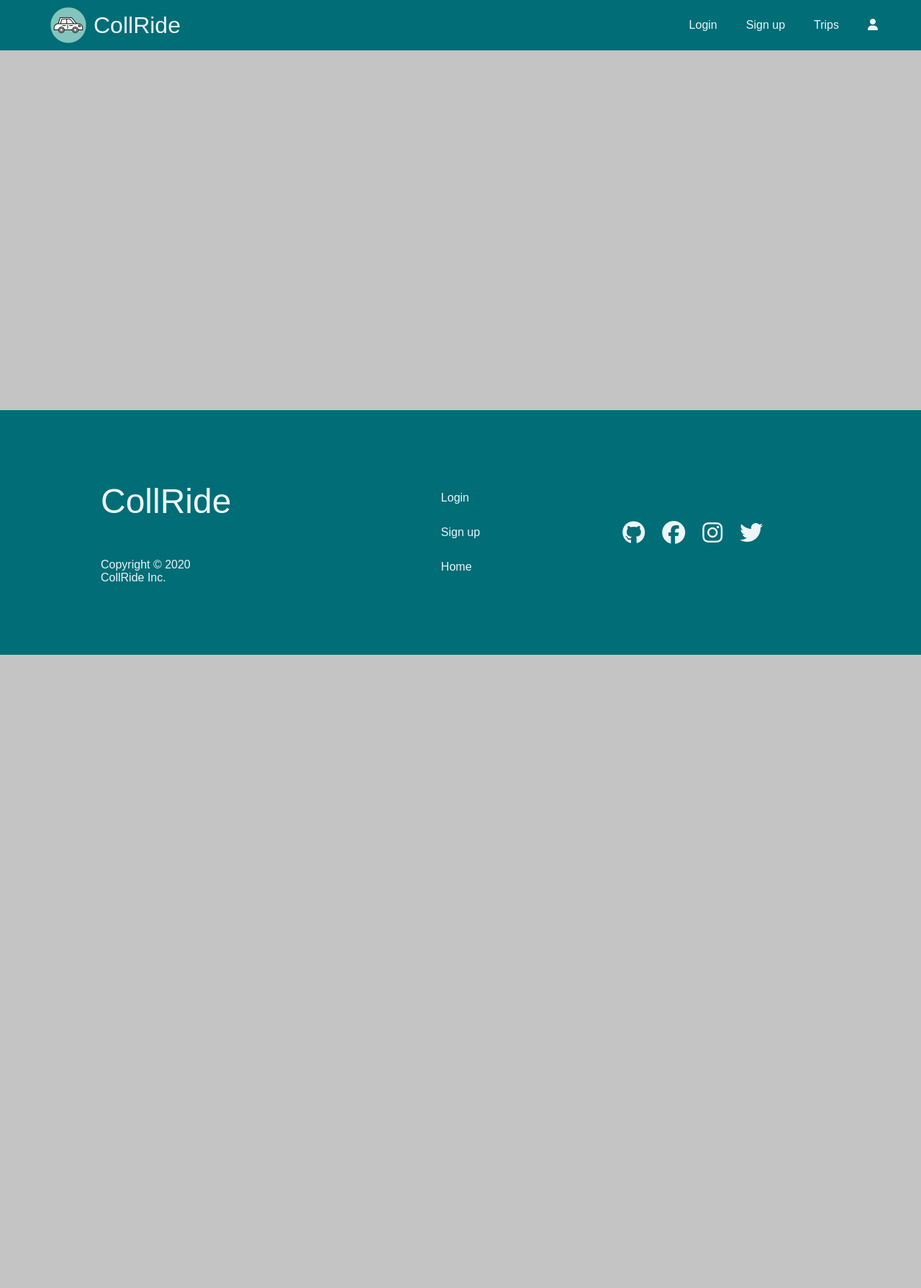
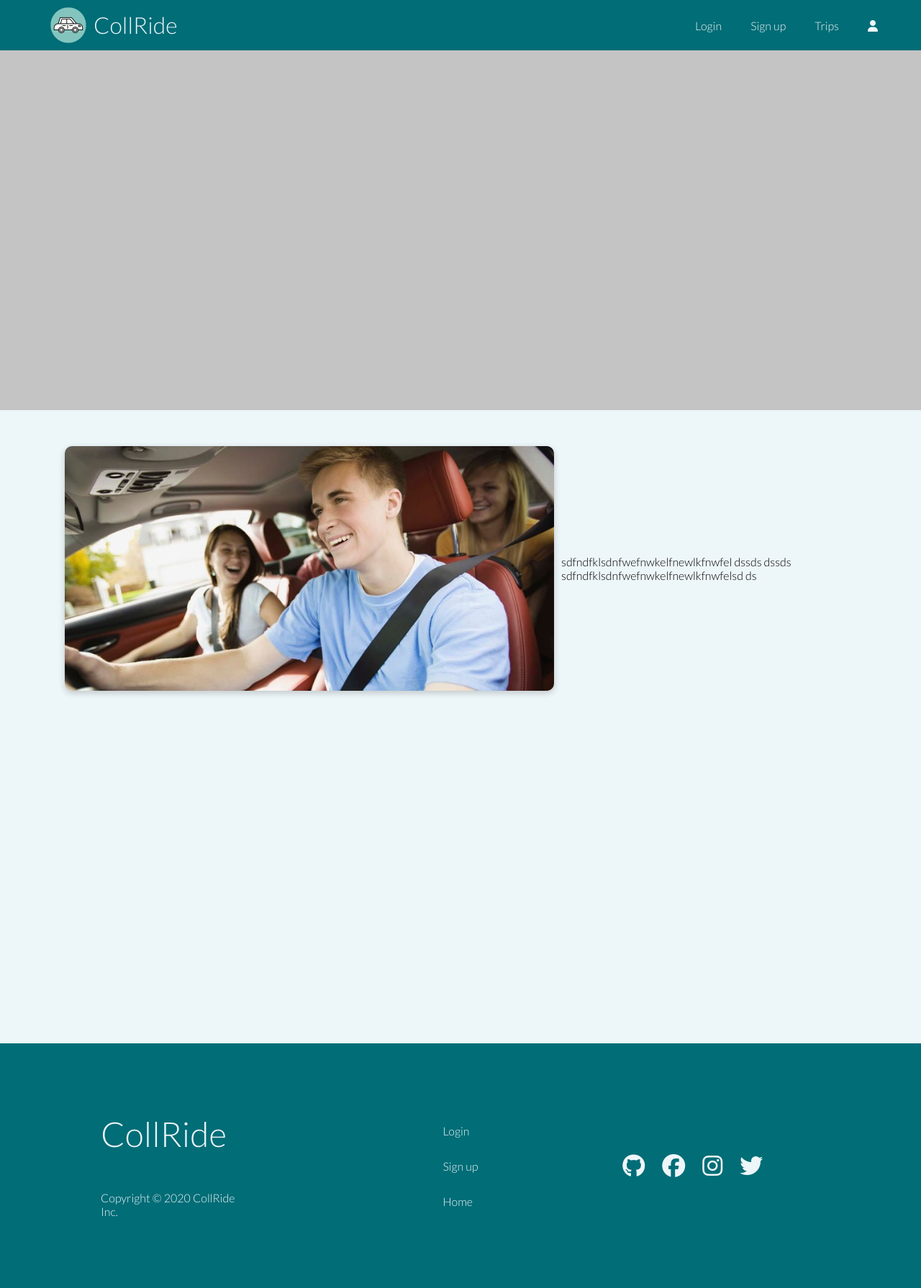
Before and after one commit to NaderASC20/collride, a Flask app: page / in a window 1280 px wide. Shown: the whole page at 72% size. Before the commit the page ends 910 px from the top, so only its background shows below. Run offline with Flask 2, Linux system fonts and the light colour scheme; data that the repository does not hold is empty; some libraries are stand-ins or nearby versions.

Commit message:
home changes

```diff
--- a/static/style.css
+++ b/static/style.css
@@ -276,28 +276,25 @@ body {
   height: 500px;
 }
 
-/* Carousel */
-
-* {
-  -webkit-box-sizing: border-box;
-  box-sizing: border-box;
+.image-facts .grid img {
+  border-radius: 10px;
+  box-shadow: 0 3px 10px rgba(0,0,0, 0.2);
+  margin: 10px;
+  width: 680px;
 }
 
-body {
-  font-family: sans-serif;
+.image-facts .container {
+  max-width: 1550px;
+  height: 100%;
+  padding: 0 40px;
+  overflow: auto;
+  margin: 0 auto;
 }
 
-.gallery {
-  background: #eee;
+.image-facts .grid {
+
 }
 
-.gallery-cell {
-  width: 66%;
-  height: 200px;
-  margin-right: 10px;
-  background: #8c8;
-  counter-increment: gallery-cell;
-}
 
 /* cell number */
 .gallery-cell:before {
--- a/templates/home.html
+++ b/templates/home.html
@@ -14,8 +14,21 @@
 
 
     </div>
+</section>
 
-
+<section class="image-facts">
+  <div class="container">
+    <div class="grid flex">
+      <img src="../static/images/car-pol1.jpeg" alt="" />
+      <p>
+        sdfndfklsdnfwefnwkelfnewlkfnwfel
+        dssds
+        dssds
+        sdfndfklsdnfwefnwkelfnewlkfnwfelsd
+        ds
+      </p>
+    </div>
+  </div>
 
 </section>
 
```
